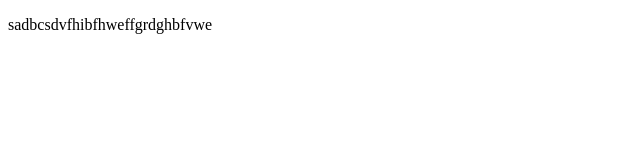
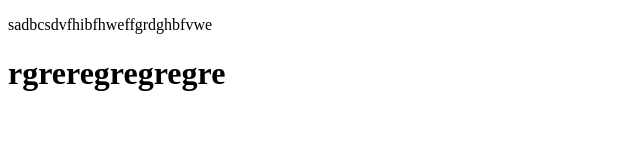
Before and after one commit to bkwqlefdgwe/olx, a plain HTML site: page index.html in a window 1280 px wide. Shown: the whole page, without its empty margins (0-640 px from the left). Drawn offline with Linux system fonts and the light colour scheme.

Commit message:
add a heading tag

```diff
--- a/index.html
+++ b/index.html
@@ -7,5 +7,6 @@
 </head>
 <body>
     <p>sadbcsdvfhibfhweffgrdghbfvwe</p>
+    <h1>rgreregregregre</h1>
 </body>
 </html>
```
